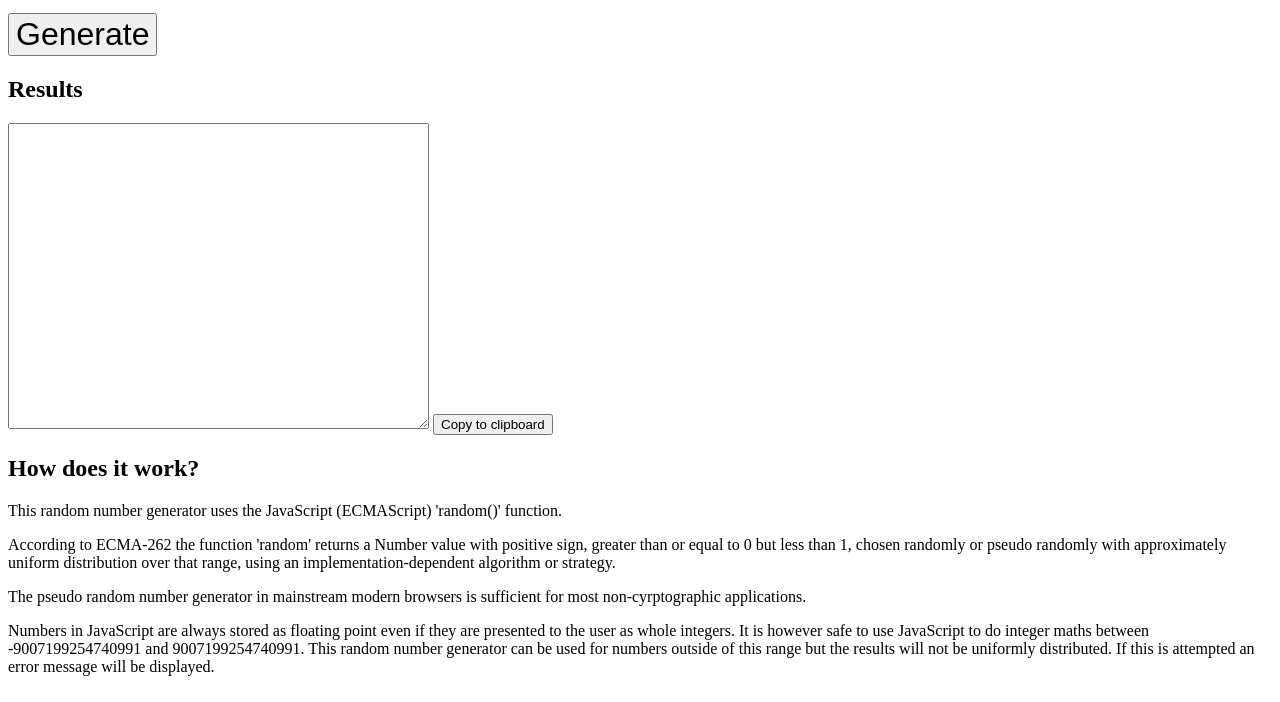
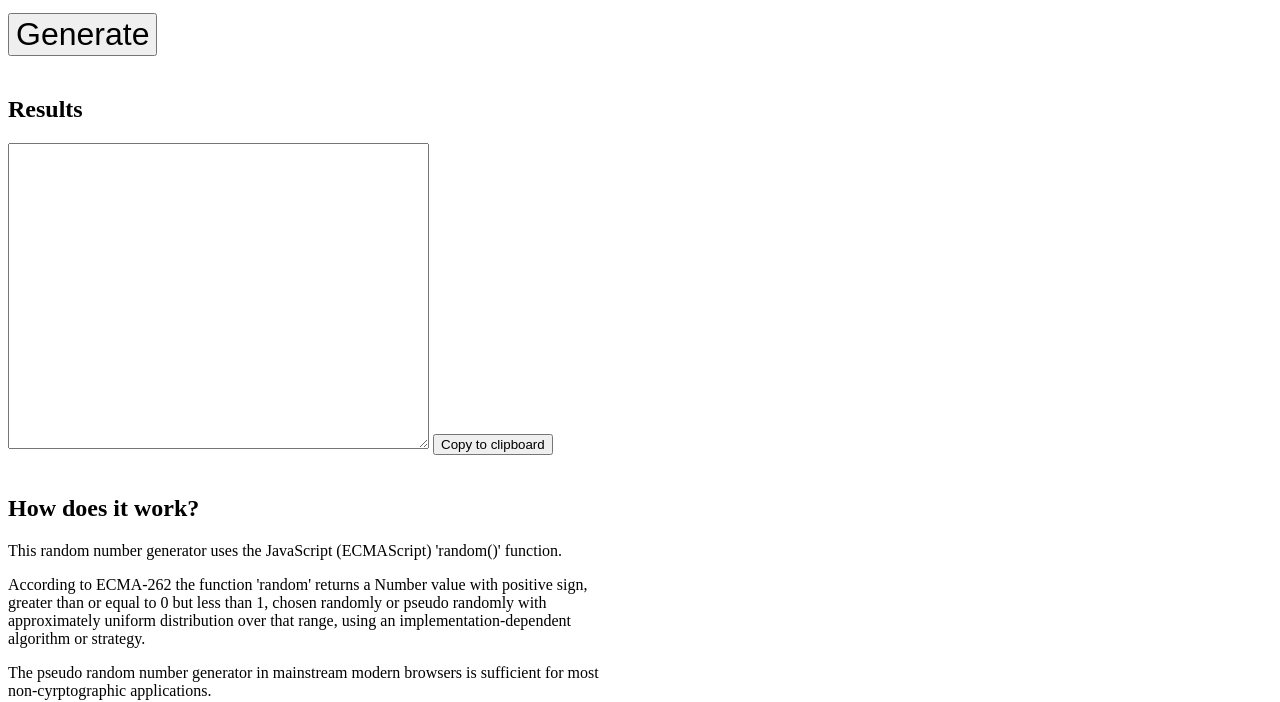
Before and after one commit to nielsencfm/nielsen-developer-tools, a plain HTML site: page random-number-generator.html in a window 1280 px wide. Shown: the part 130-832 px from the top of the page. Drawn offline with Linux system fonts and the light colour scheme; a script that the page names is missing.

Commit message:
Tidy up online random number generator

```diff
--- a/random-number-generator.html
+++ b/random-number-generator.html
@@ -1,5 +1,7 @@
-<html>
+<!DOCTYPE html>
+<html lang="en" xmlns="http://www.w3.org/1999/xhtml">
   <head>
+    <meta charset="UTF-8">
     <title>Nielsen Developer Tools - Online Random Number Generator</title>
     <meta name="author" content="Chris Nielsen">
     <meta name="description" content="A simple random number generator">
@@ -17,9 +19,14 @@
       input[type="submit"] {
         font-size: 2em;
       }
+
+      h2 {
+        margin-top: 40px;
+      }
     </style>
   </head>
   <body>
+    <div style="width: 600px">
       <a href="">Nielsen Developer Tools</a>
       <h1>Online Random Number Generator</h1>
       <form>
@@ -44,6 +51,7 @@
         algorithm or strategy.</p>
       <p>The pseudo random number generator in mainstream modern browsers is sufficient for most non-cyrptographic applications.</p>
       <p>Numbers in JavaScript are always stored as floating point even if they are presented to the user as whole integers. It is however safe to use JavaScript to do integer maths between -9007199254740991 and 9007199254740991.  This random number generator can be used for numbers outside of this range but the results will not be uniformly distributed.  If this is attempted an error message will be displayed.</p>
+    </div>
 
     <script>
       $("#errorMessage").hide();
```
Lines whose indentation alone changed are shown as unchanged.
